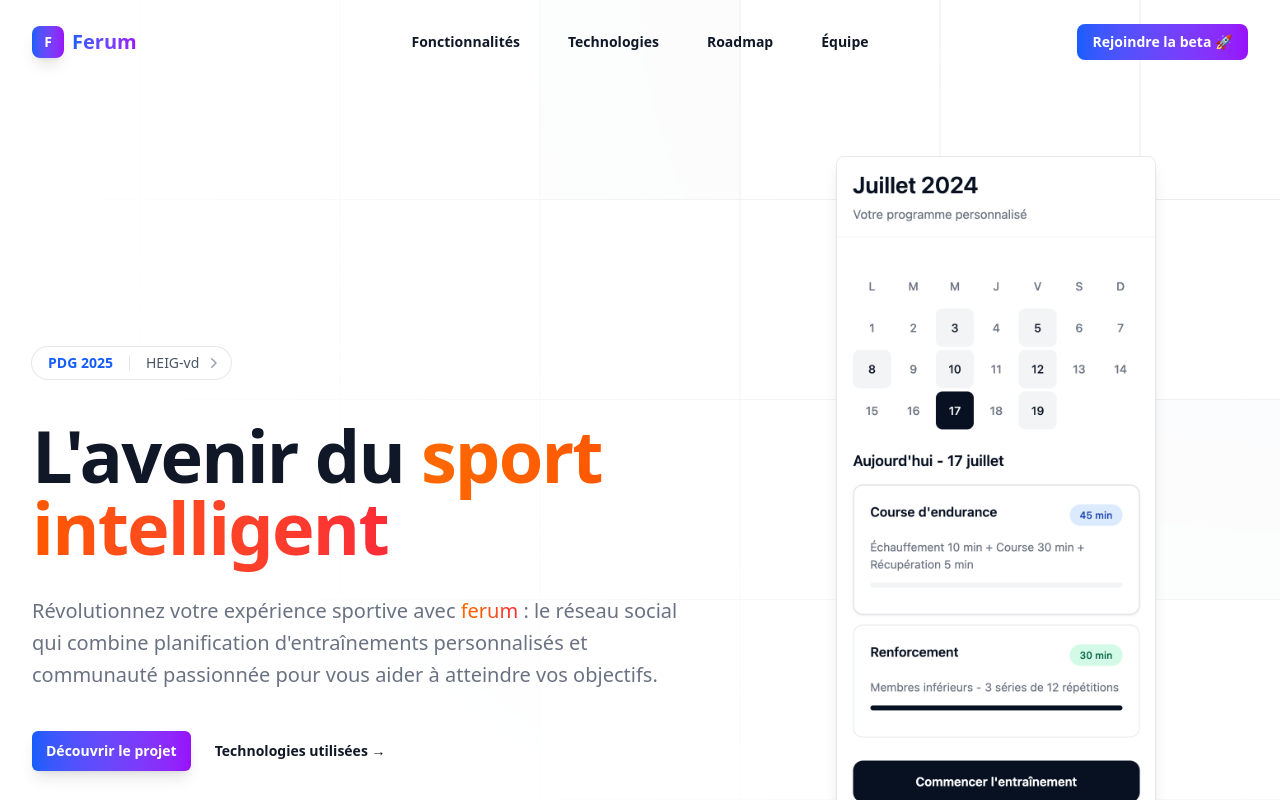
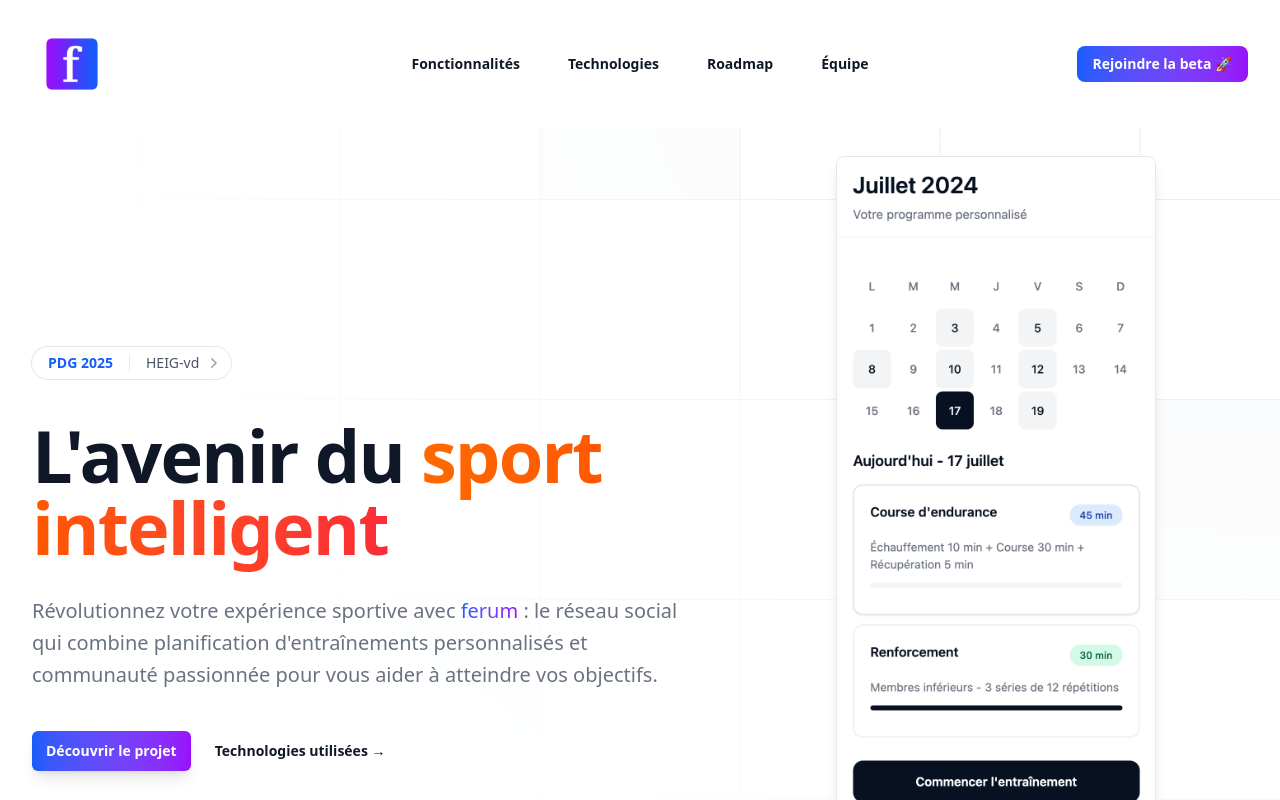
Before and after one commit to ferum-pdg/landing-page, a SvelteKit app: page / in a window 1280 px wide. Shown: the top 800 px of the page. Built offline with nearby package versions, Linux system fonts and the light colour scheme.

Commit message:
chore: small design fix

```diff
--- a/src/routes/+page.svelte
+++ b/src/routes/+page.svelte
@@ -288,14 +288,11 @@
 
 <div class="bg-white">
 	<!-- Header -->
-	<header class="absolute inset-x-0 top-0 z-50">
+	<header class="fixed bg-white inset-x-0 top-0 z-40">
 		<nav class="flex items-center justify-between p-6 lg:px-8" aria-label="Global">
 			<div class="flex lg:flex-1">
-				<a href="/" class="-m-1.5 p-1.5 flex items-center space-x-2">
-					<div class="w-8 h-8 bg-gradient-to-r from-blue-600 to-purple-600 rounded-lg flex items-center justify-center shadow-lg">
-						<span class="text-white font-bold text-sm">F</span>
-					</div>
-					<span class="text-xl font-bold bg-gradient-to-r from-blue-600 to-purple-600 bg-clip-text text-transparent">Ferum</span>
+				<a href="/" class="-m-1.5 p-1.5 flex items-center">
+					<img class="w-20" src="f.png" alt="Ferum Logo" />
 				</a>
 			</div>
 
@@ -337,10 +334,7 @@
 				<div class="fixed inset-y-0 right-0 z-50 w-full overflow-y-auto bg-white p-6 sm:max-w-sm sm:ring-1 sm:ring-gray-900/10 shadow-2xl">
 					<div class="flex items-center justify-between">
 						<a href="/" class="-m-1.5 p-1.5 flex items-center space-x-2">
-							<div class="w-8 h-8 bg-gradient-to-r from-blue-600 to-purple-600 rounded-lg flex items-center justify-center">
-								<span class="text-white font-bold text-sm">F</span>
-							</div>
-							<span class="text-xl font-bold bg-gradient-to-r from-blue-600 to-purple-600 bg-clip-text text-transparent">Ferum</span>
+							<img class="w-20" src="f.png" alt="Ferum Logo" />
 						</a>
 						<button type="button" on:click={toggleMobileMenu} class="-m-2.5 rounded-md p-2.5 text-gray-700">
 							<span class="sr-only">Fermer le menu</span>
@@ -413,7 +407,7 @@
 					{#if isVisible.hero !== false}
 						<div in:fly="{{ y: 50, duration: 800, delay: 400, easing: quintOut }}">
 							<p class="mt-8 text-lg font-medium text-pretty text-gray-500 sm:text-xl/8">
-								Révolutionnez votre expérience sportive avec <span class="bg-gradient-to-r from-orange-500 to-red-500 bg-clip-text text-transparent">ferum</span> : le réseau social qui combine planification d'entraînements personnalisés et communauté passionnée pour vous aider à atteindre vos objectifs.
+								Révolutionnez votre expérience sportive avec <span class="bg-gradient-to-r from-blue-600 to-purple-600 bg-clip-text text-transparent">ferum</span> : le réseau social qui combine planification d'entraînements personnalisés et communauté passionnée pour vous aider à atteindre vos objectifs.
 							</p>
 						</div>
 					{/if}
@@ -495,7 +489,7 @@
 
 					<div class="mx-auto max-w-2xl lg:text-center">
 						<h2 class="text-base/7 font-semibold text-indigo-200">Fonctionnalités</h2>
-						<p class="mt-2 text-4xl font-semibold tracking-tight text-pretty bg-gradient-to-r from-orange-500 to-red-500 bg-clip-text text-transparent sm:text-5xl lg:text-balance">Boostez vos performances. Commencez à utiliser <span class="bg-gradient-to-r from-orange-500 to-red-500 bg-clip-text text-transparent">ferum</span> dès aujourd'hui.</p>
+						<p class="mt-2 text-4xl font-semibold tracking-tight text-pretty bg-gradient-to-r from-orange-500 to-red-500 bg-clip-text text-transparent sm:text-5xl lg:text-balance">Boostez vos performances. Commencez à utiliser ferum dès aujourd'hui.</p>
 						<p class="mt-6 text-lg/8 text-gray-100">Notre plateforme révolutionnaire combine coach sportif et réseau social pour créer l'expérience sportive parfaite, adaptée à votre niveau et vos objectifs personnels.</p>
 					</div>
 					<div class="mx-auto mt-16 max-w-2xl sm:mt-20 lg:mt-24 lg:max-w-4xl">
@@ -508,7 +502,7 @@
 									<div class="absolute top-0 left-0 flex size-10 items-center justify-center rounded-lg bg-indigo-600">
 										{appfeature.icon}
 									</div>
-									<span class="bg-gradient-to-r from-orange-500 to-red-500 bg-clip-text text-transparent">{appfeature.title}</span>
+									<span class="text-white">{appfeature.title}</span>
 								</dt>
 								<dd class="mt-2 text-base/7 text-gray-100">{appfeature.description}</dd>
 							</div>
@@ -570,10 +564,10 @@
 				<div in:fly="{{ y: 50, duration: 800, easing: quintOut }}" class="mx-auto max-w-2xl lg:text-center">
 					<h2 class="text-base/7 font-semibold text-blue-600">Roadmap du projet</h2>
 					<p class="mt-2 text-4xl font-semibold tracking-tight text-pretty text-gray-900 sm:text-5xl lg:text-balance">
-						Notre plan de développement
+						Notre roadmap
 					</p>
 					<p class="mt-6 text-lg/8 text-gray-600">
-						Découvrez les étapes clés du développement de <span class="bg-gradient-to-r from-orange-500 to-red-500 bg-clip-text text-transparent">ferum</span>, de la conception à la mise en production.
+						Découvrez les étapes clés du développement de <span class="bg-gradient-to-r from-blue-600 to-purple-600 bg-clip-text text-transparent">ferum</span>, de la conception à la mise en production.
 					</p>
 				</div>
 			{/if}
@@ -628,12 +622,12 @@
 		</div>
 
 		<!-- Team section -->
-		<div id="team" class="mx-auto mt-32 max-w-7xl px-6 lg:px-8">
+		<div id="team" class="mx-auto mt-32 max-w-7xl">
 			{#if isVisible.team}
 				<div in:fly="{{ y: 50, duration: 800, easing: quintOut }}" class="mx-auto max-w-2xl lg:text-center">
 					<h2 class="text-base/7 font-semibold text-blue-600">Notre équipe</h2>
 					<p class="mt-2 text-4xl font-semibold tracking-tight text-pretty text-gray-900 sm:text-5xl lg:text-balance">
-						Rencontrez les créateurs de <span class="bg-gradient-to-r from-orange-500 to-red-500 bg-clip-text text-transparent">ferum</span>
+						Rencontrez les créateurs de <span class="bg-gradient-to-r from-blue-600 to-purple-600 bg-clip-text text-transparent">ferum</span>
 					</p>
 					<p class="mt-6 text-lg/8 text-gray-600">
 						Une équipe passionnée d'étudiants ingénieurs HEIG-VD, combinant expertise technique et vision innovante.
@@ -641,7 +635,7 @@
 				</div>
 			{/if}
 
-			<div class="mx-auto mt-16 max-w-6xl">
+			<div class="mx-auto mt-10 max-w-7xl sm:px-6 lg:px-8">
 				<div class="grid grid-cols-1 md:grid-cols-2 lg:grid-cols-2 gap-8">
 					{#each teamData as member, i}
 						{#if isVisible.team}
@@ -692,7 +686,7 @@
 				{#if isVisible.newsletter}
 					<div in:scale="{{ duration: 800, easing: quintOut }}">
 						<h2 class="mx-auto max-w-3xl text-center text-4xl font-semibold tracking-tight text-white sm:text-5xl">
-							Soyez averti du lancement de <span class="bg-gradient-to-r from-orange-500 to-red-500 bg-clip-text text-transparent">ferum</span>
+							Soyez averti du lancement de <span class="bg-gradient-to-r from-blue-600 to-purple-600 bg-clip-text text-transparent">ferum</span>
 						</h2>
 						<p class="mx-auto mt-6 max-w-lg text-center text-lg text-gray-300">
 							Rejoignez notre liste d'attente pour être parmi les premiers à découvrir l'avenir du sport intelligent et connecté.
@@ -744,14 +738,11 @@
 		<div class="mx-auto max-w-7xl px-6 pt-16 pb-8 sm:pt-24 lg:px-8 lg:pt-32">
 			<div class="xl:grid xl:grid-cols-3 xl:gap-8">
 				<div class="flex items-center space-x-2">
-					<div class="w-9 h-9 bg-gradient-to-r from-blue-500 to-purple-600 rounded-xl flex items-center justify-center">
-						<span class="text-white font-bold">F</span>
+					<a href="/">
+						<img class="w-30" src="f.png" alt="Ferum Logo" />
+					</a>
 				</div>
-					<span class="text-2xl font-bold text-white"><span class="bg-gradient-to-r from-orange-500 to-red-500 bg-clip-text text-transparent">ferum</span></span>
-				</div>
-
 				<div class="mt-16 grid grid-cols-2 gap-8 xl:col-span-2 xl:mt-0">
-					<div class="md:grid md:grid-cols-2 md:gap-8">
 					<div>
 						<h3 class="text-sm/6 font-semibold text-white">Projet</h3>
 						<ul role="list" class="mt-6 space-y-4">
@@ -761,22 +752,13 @@
 							<li><a href="#team" class="text-sm/6 text-gray-300 hover:text-white transition-colors">Equipe</a></li>
 						</ul>
 					</div>
-						<div class="mt-10 md:mt-0">
-							<h3 class="text-sm/6 font-semibold text-white">Équipe</h3>
-							<ul role="list" class="mt-6 space-y-4">
-								<!--<li><a href="/coming-soon" class="text-sm/6 text-gray-300 hover:text-white transition-colors">À propos</a></li>-->
-								<li><a href="https://github.com/ferum-pdg" class="text-sm/6 text-gray-300 hover:text-white transition-colors">GitHub</a></li>
-							</ul>
-						</div>
-					</div>
-					<div class="md:grid md:grid-cols-2 md:gap-8">
 					<div>
 						<h3 class="text-sm/6 font-semibold text-white">Ressources</h3>
 						<ul role="list" class="mt-6 space-y-4">
+							<li><a href="https://github.com/ferum-pdg" class="text-sm/6 text-gray-300 hover:text-white transition-colors">GitHub</a></li>
 							<li><a href="https://github.com/ferum-pdg/docs" class="text-sm/6 text-gray-300 hover:text-white transition-colors">Documentation</a></li>
 							<li><a href="/coming-soon" class="text-sm/6 text-gray-300 hover:text-white transition-colors">API</a></li>
 						</ul>
-						</div>
 					</div>
 				</div>
 			</div>
@@ -791,7 +773,7 @@
 					</a>
 				</div>
 				<p class="mt-8 text-sm/6 text-gray-400 md:order-1 md:mt-0">
-					© 2025 <span class="bg-gradient-to-r from-orange-500 to-red-500 bg-clip-text text-transparent">ferum</span> - Projet étudiant innovant. Tous droits réservés.
+					© 2025 <span class="bg-gradient-to-r from-blue-600 to-purple-600 bg-clip-text text-transparent">ferum</span> - PDG - Projet de groupe, semestre d'été 2025. Tous droits réservés.
 				</p>
 			</div>
 		</div>
```
Also changed, not shown: static/f.png (added), static/full.png (added). Lines whose indentation alone changed are shown as unchanged.
